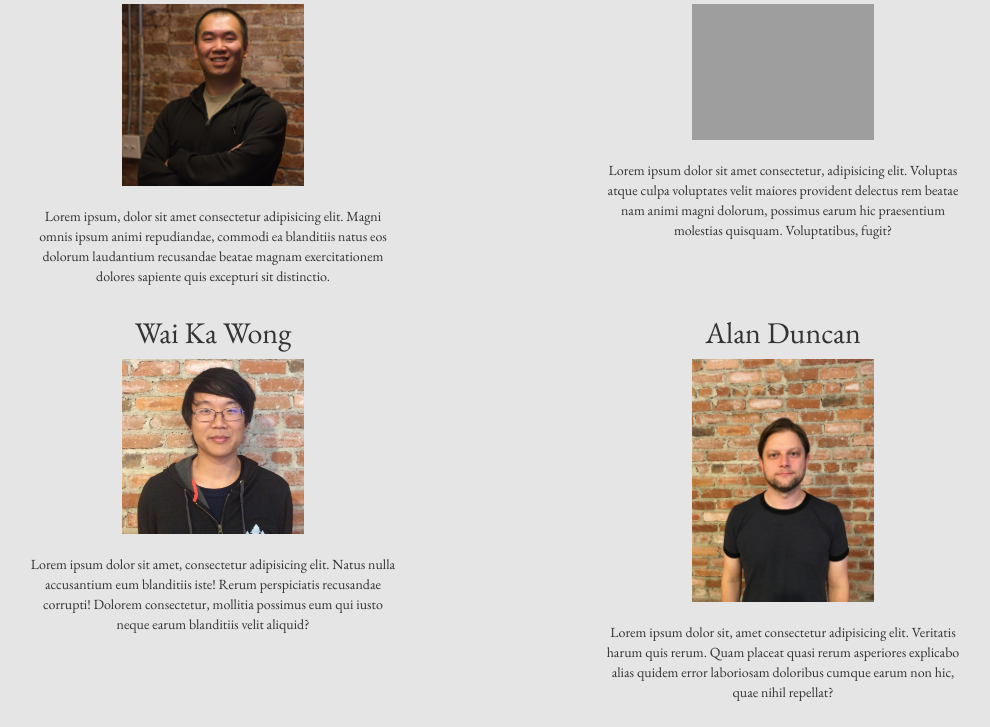
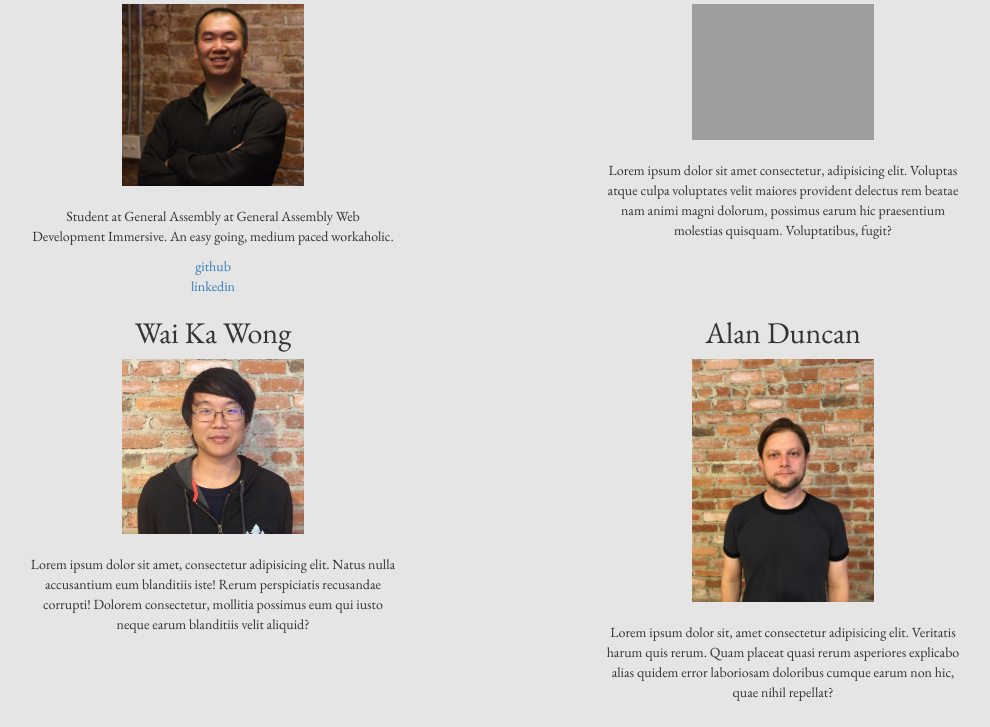
Before and after one commit to aduncan12/project-02, a Django app: page /about/ in a window 1280 px wide. Shown: the part 1203-1930 px from the top of the page, without its empty margins (142-1132 px from the left). Run offline with Django 3.2, Linux system fonts and the light colour scheme; some libraries are stand-ins or nearby versions; some web fonts are replaced; grey boxes are pictures that could not be loaded.

Commit message:
added yi bio

```diff
--- a/foodie/templates/foodie/about.html
+++ b/foodie/templates/foodie/about.html
@@ -18,7 +18,9 @@
         <div class="member" id="yi">
             <h2>Yi Liu</h2>
             <img src="{% static 'images/yi.jpg' %}" class="biopic">
-            <p class='bio'>Lorem ipsum, dolor sit amet consectetur adipisicing elit. Magni omnis ipsum animi repudiandae, commodi ea blanditiis natus eos dolorum laudantium recusandae beatae magnam exercitationem dolores sapiente quis excepturi sit distinctio.</p>
+            <p class='bio'>Student at General Assembly at General Assembly Web Development Immersive. An easy going, medium paced workaholic.</p>
+            <a href="https://github.com/fruit13ok/">github</a>
+            <a href="https://www.linkedin.com/in/yi-liu-fruit13ok/">linkedin</a>
         </div>
         <div class="member" id="francisco">
             <h2>Francisco Sandoval</h2>
```
Also changed, not shown: README.md.
